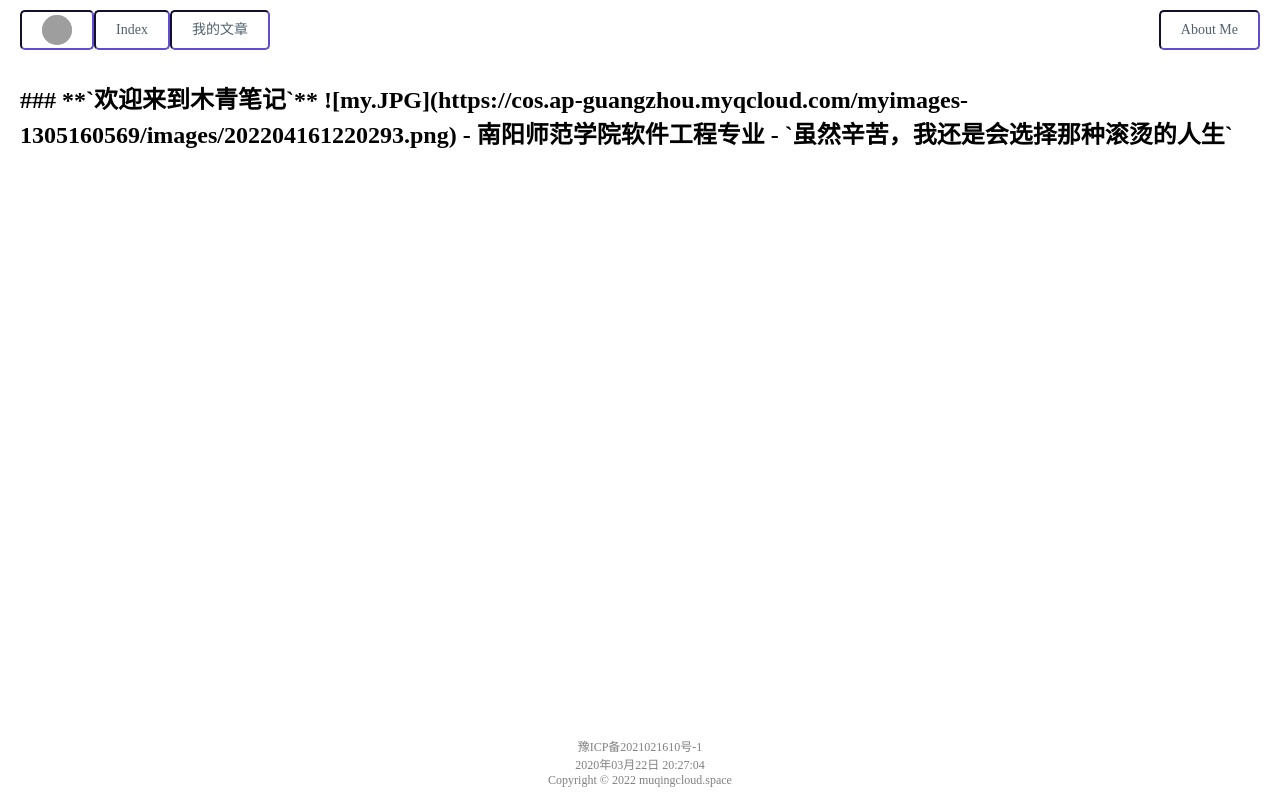
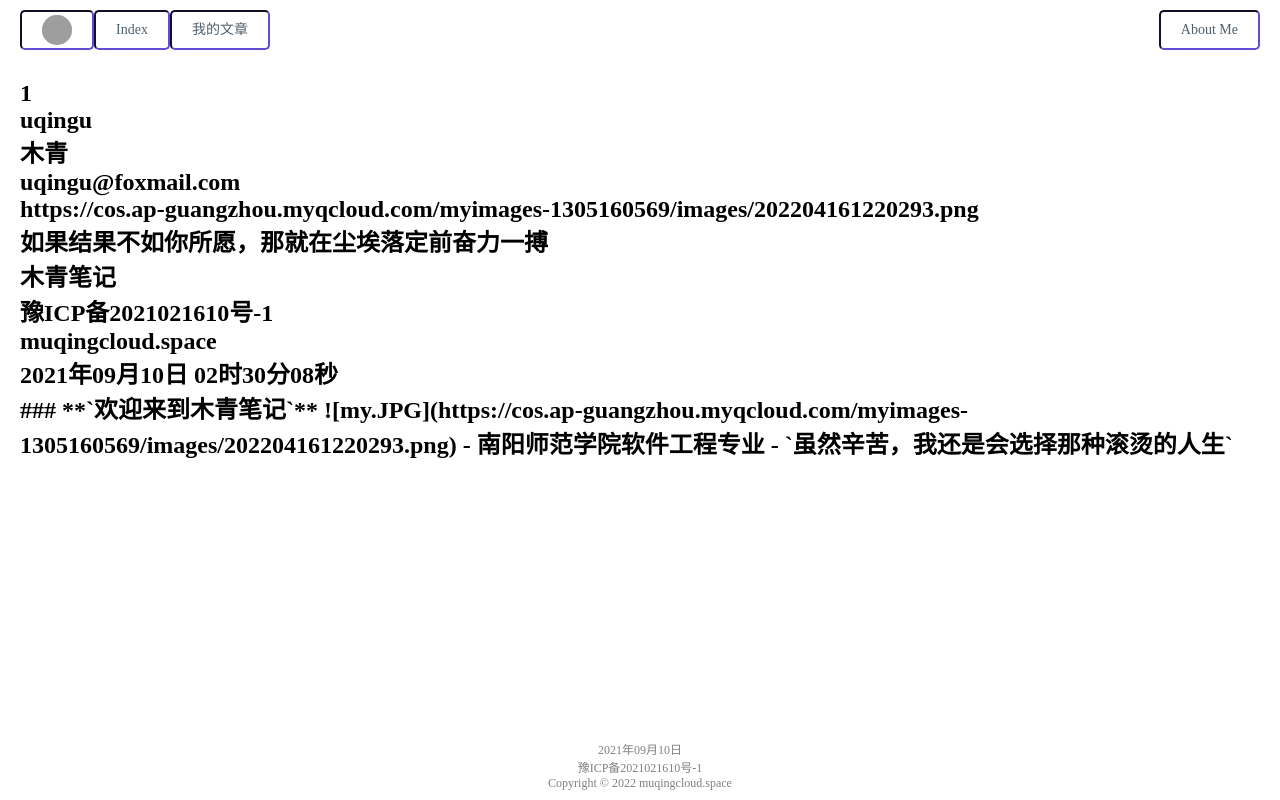
Before and after one commit to lyonmu/uqingu_vue3_ts, a Vue app: page / in a window 1280 px wide. Built offline with nearby package versions, Linux system fonts and the light colour scheme; grey boxes are pictures that could not be loaded.

Commit message:
使用本地json存储信息

```diff
--- /dev/null
+++ b/public/info.json
@@ -0,0 +1,12 @@
+{
+    "id": 1,
+    "username": "uqingu",
+    "nickname": "木青",
+    "email": "uqingu@foxmail.com",
+    "avatar": "https://cos.ap-guangzhou.myqcloud.com/myimages-1305160569/images/202204161220293.png",
+    "description": "如果结果不如你所愿，那就在尘埃落定前奋力一搏",
+    "title": "木青笔记",
+    "miit": "豫ICP备2021021610号-1",
+    "author": "muqingcloud.space",
+    "createTime": 1631241008456
+}
--- a/src/App.vue
+++ b/src/App.vue
@@ -73,6 +73,6 @@ onMounted(() => {
 }
 
 .elmainstyle {
-  min-height: calc(100vh - 123px)
+  min-height: calc(100vh - 120px)
 }
 </style>
--- a/src/components/OverFooter.vue
+++ b/src/components/OverFooter.vue
@@ -1,23 +1,32 @@
 <script setup lang="ts">
-import { reactive, toRefs } from "vue"
+import { useStore } from '../stores'
+import { onMounted, toRefs, computed } from "vue"
+import dayjs from 'dayjs'
 
-interface Footer {
-    runtime: string;
-}
+const store = useStore()
 
-let footer: Footer = reactive({
-    runtime: "2020年03月22日 20:27:04"
+let { userInfo } = toRefs(store)
+
+onMounted(() => {
+    store.getUserInfo()
+    store.getAboutMe()
+});
+
+const runtime = computed(() => {
+    return dayjs(store.userInfo.createTime).format(
+        "YYYY年MM月DD日"
+    );
 })
-let { runtime } = toRefs(footer)
+
 </script>
 
 <template>
-    <p>
-        <a href="http://beian.miit.gov.cn/" target="_blank">豫ICP备2021021610号-1</a>
-    </p>
     <p>{{ runtime }}</p>
     <p>
-        <a href="https://muqingcloud.space" target="_blank">Copyright © 2022 muqingcloud.space</a>
+        <a href="http://beian.miit.gov.cn/" target="_blank">{{ userInfo.miit }}</a>
+    </p>
+    <p>
+        <a href="https://muqingcloud.space" target="_blank">Copyright © 2022 {{ userInfo.author }}</a>
     </p>
 </template>
 
--- a/src/pages/SiteIndex.vue
+++ b/src/pages/SiteIndex.vue
@@ -1,15 +1,34 @@
 <template>
+  <h1>{{ userInfo.id }}</h1>
+  <h1>{{ userInfo.username }}</h1>
+  <h1>{{ userInfo.nickname }}</h1>
+  <h1>{{ userInfo.email }}</h1>
+  <h1>{{ userInfo.avatar }}</h1>
+  <h1>{{ userInfo.description }}</h1>
+  <h1>{{ userInfo.title }}</h1>
+  <h1>{{ userInfo.miit }}</h1>
+  <h1>{{ userInfo.author }}</h1>
+  <h1>{{ runtime }}</h1>
   <h1>{{ aboutMe }}</h1>
 </template>
 
 <script lang="ts" setup>
 import { useStore } from '../stores'
-import { onMounted, toRefs } from "vue"
+import { onMounted, toRefs, computed } from "vue"
+import dayjs from 'dayjs'
+
 const store = useStore()
 
-let {  aboutMe } = toRefs(store)
+let { aboutMe, userInfo } = toRefs(store)
 
 onMounted(() => {
+  store.getUserInfo()
   store.getAboutMe()
 });
+
+const runtime = computed(() => {
+  return dayjs(store.userInfo.createTime).format(
+    "YYYY年MM月DD日 HH时mm分ss秒"
+  );
+})
 </script>
--- a/src/severapi/user.ts
+++ b/src/severapi/user.ts
@@ -1,9 +1,9 @@
 // 获取数据的函数
 import axios from "axios";
 // 后端服务地址
-const SERVER_URl = import.meta.env.VITE_SOME_SERVER_API;
+// const SERVER_URl = import.meta.env.VITE_SOME_SERVER_API;
 export default {
-  UserInfo: async () => {
+  /* UserInfo: async () => {
     try {
       const result = await axios.get(SERVER_URl + "/content/users/profile", {
         headers: {
@@ -14,5 +14,14 @@ export default {
     } catch (error) {
       console.error(error);
     }
+  }, */
+
+  UserInfo: async () => {
+    try {
+      const result = await axios.get("/info.json");
+      return result;
+    } catch (error) {
+      console.error(error);
+    }
   },
 };
--- a/src/stores/index.ts
+++ b/src/stores/index.ts
@@ -1,7 +1,7 @@
 import { defineStore } from "pinia";
 import { User } from "../severapi";
 import { userinfo } from "./type";
-import test from '/public/test.md?import&raw'
+import test from '/public/about.md?import&raw'
 
 export const useStore = defineStore({
   id: "counter",
@@ -13,7 +13,7 @@ export const useStore = defineStore({
   actions: {
     getUserInfo() {
       User.UserInfo().then((response) => {
-        this.userInfo = response.data;
+        this.userInfo = response?.data;
       });
     },
     getAboutMe() {
```
Also changed, not shown: src/stores/type.ts (+10 -9 lines), public/about.md (renamed from public/test.md).
